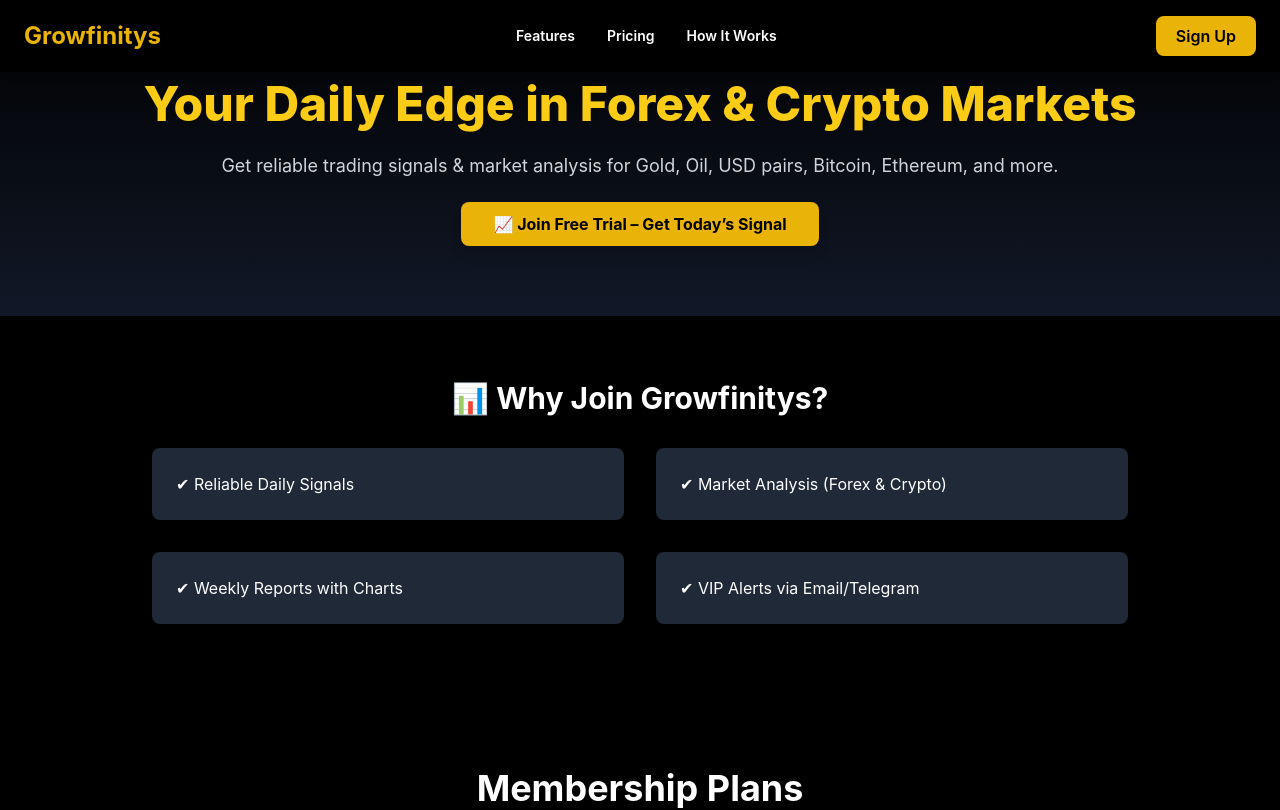
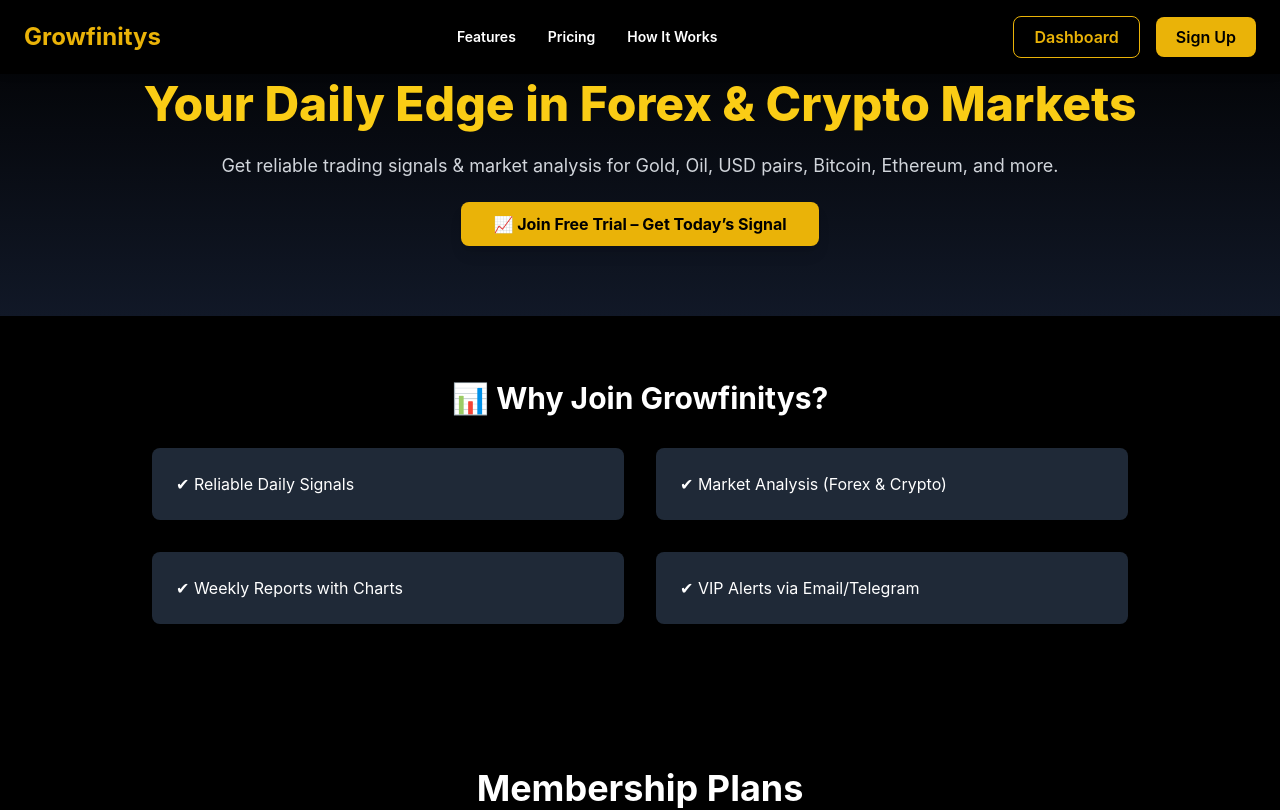
Before and after one commit to mhdkharoub-rgb/growfinitys, a Next.js app: page / in a window 1280 px wide. Shown: the top 810 px of the page. Built offline with nearby package versions, Linux system fonts and the light colour scheme.

Commit message:
Update Navbar.js

```diff
--- a/components/Navbar.js
+++ b/components/Navbar.js
@@ -17,16 +17,27 @@
           <a href="#how" className="hover:text-yellow-400 transition">How It Works</a>
         </div>
 
+        {/* Buttons Section */}
+        <div className="flex items-center space-x-4">
+          {/* Dashboard Button */}
+          <Link
+            href="/dashboard"
+            className="border border-yellow-500 text-yellow-500 font-semibold py-2 px-5 rounded-lg hover:bg-yellow-500 hover:text-black transition"
+          >
+            Dashboard
+          </Link>
+
           {/* Sign Up Button */}
           <a
-          href="https://nas.io/growfinitys"
+            href="https://nas.io/growfinitys/zerolink/basic"
             target="_blank"
             rel="noreferrer"
-          className="bg-yellow-500 text-black font-semibold py-2 px-5 rounded-lg hover:bg-yellow-400 transition ml-6"
+            className="bg-yellow-500 text-black font-semibold py-2 px-5 rounded-lg hover:bg-yellow-400 transition"
           >
             Sign Up
           </a>
         </div>
+      </div>
     </nav>
   )
 }
```
Lines whose indentation alone changed are shown as unchanged.
